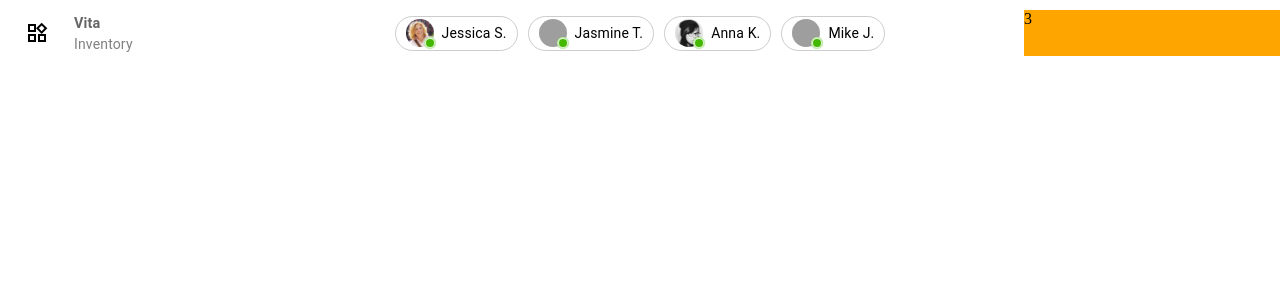
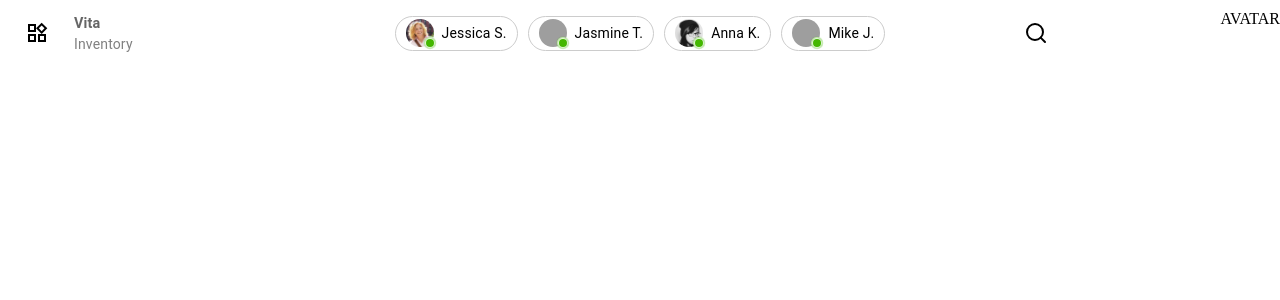
Before and after one commit to 0xlarmideh/pos-sales-app, a Next.js app: page / in a window 1280 px wide. Shown: the top 300 px of the page. Built offline with nearby package versions, Linux system fonts and the light colour scheme; grey boxes are pictures that could not be loaded.

Commit message:
FEAT/added Search input

```diff
--- a/components/Navbar.tsx
+++ b/components/Navbar.tsx
@@ -1,8 +1,22 @@
 import { Box } from "@mui/material";
 import Hamburger from "./Hamburger";
 import NavAvatar from "./NavAvatar";
+import { FiSearch } from "react-icons/fi";
+import { useState } from "react";
 
 const Navbar = () => {
+  const [searchOpen, setSearchOpen] = useState(false);
+  const [searchValue, setSearchValue] = useState("");
+
+  const handleSearchClick = () => setSearchOpen(!searchOpen);
+  const handleSearchSubmit = (e: { preventDefault: () => void }) => {
+    e.preventDefault();
+    setSearchValue("");
+  };
+  const handleSearchChange = (e: { target: { value: string } }) => {
+    setSearchValue(e.target.value);
+  };
+
   return (
     <Box
       sx={{
@@ -29,13 +43,65 @@ const Navbar = () => {
       >
         <NavAvatar />
       </Box>
+
       <Box
         sx={{
-          flex: 1,
-          backgroundColor: "orange",
+          display: "flex",
+          justifyContent: "space-between",
+          flex: searchOpen ? 2 : 1,
         }}
       >
-        3
+        {searchOpen ? (
+          <Box
+            component="form"
+            onSubmit={handleSearchSubmit}
+            sx={{
+              display: "flex",
+              alignItems: "center",
+              border: "1px solid #ccc",
+              borderRadius: "5px",
+              padding: "0 5px",
+              height: "30px",
+              marginTop: "10px",
+              gap: "5px",
+            }}
+          >
+            <input
+              type="text"
+              placeholder="Search"
+              value={searchValue}
+              onChange={handleSearchChange}
+              style={{
+                background: "transparent",
+                border: "none",
+                outline: "none",
+              }}
+            />
+            <button
+              type="submit"
+              style={{
+                background: "transparent",
+                border: "none",
+                cursor: "pointer",
+              }}
+            >
+              <FiSearch size={16} />
+            </button>
+          </Box>
+        ) : (
+          <Box
+            onClick={handleSearchClick}
+            sx={{
+              display: "flex",
+              justifyContent: "center",
+              alignItems: "center",
+              cursor: "pointer",
+            }}
+          >
+            <FiSearch size={24} />
+          </Box>
+        )}
+        <Box>AVATAR</Box>
       </Box>
     </Box>
   );
--- a/package.json
+++ b/package.json
@@ -19,6 +19,7 @@
     "next": "13.2.4",
     "react": "18.2.0",
     "react-dom": "18.2.0",
+    "react-icons": "^4.8.0",
     "typescript": "5.0.2"
   }
 }
```
Also changed, not shown: 1 other file (tests, documents, lock files or other folders).
